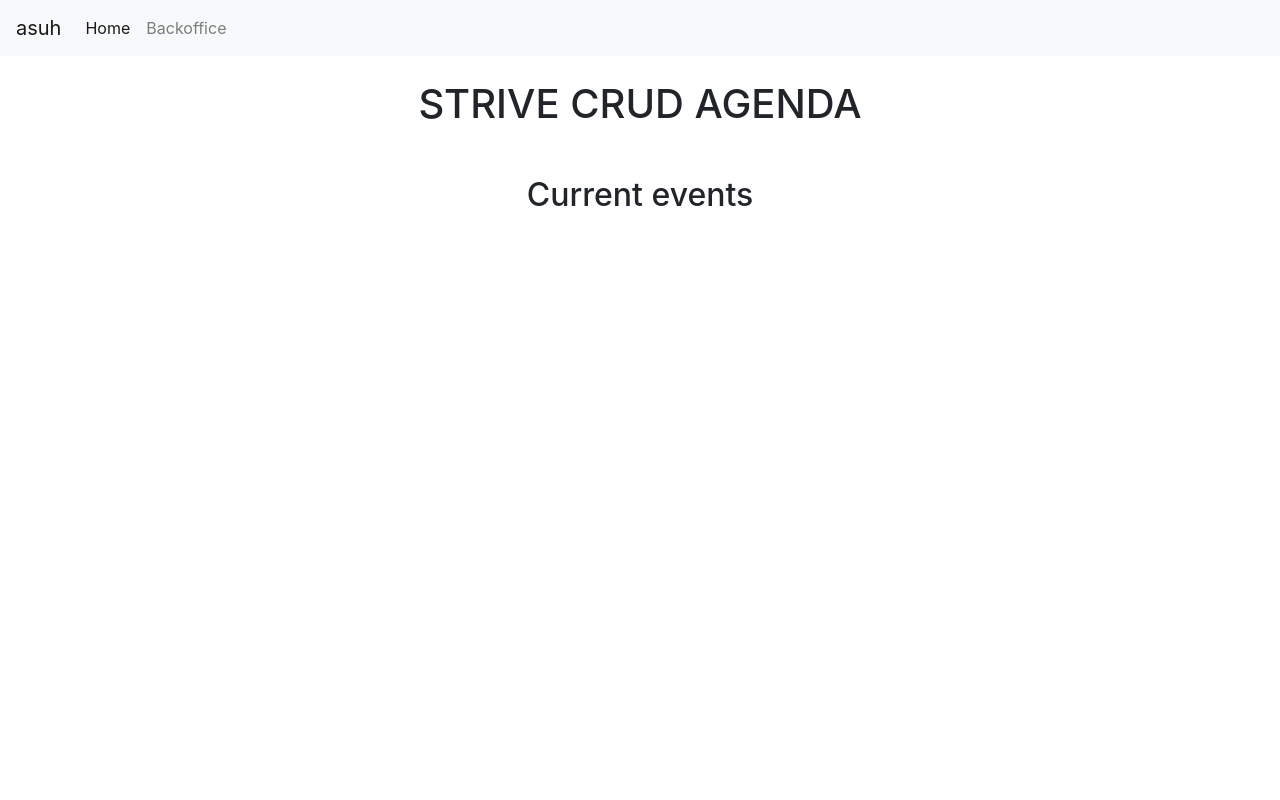
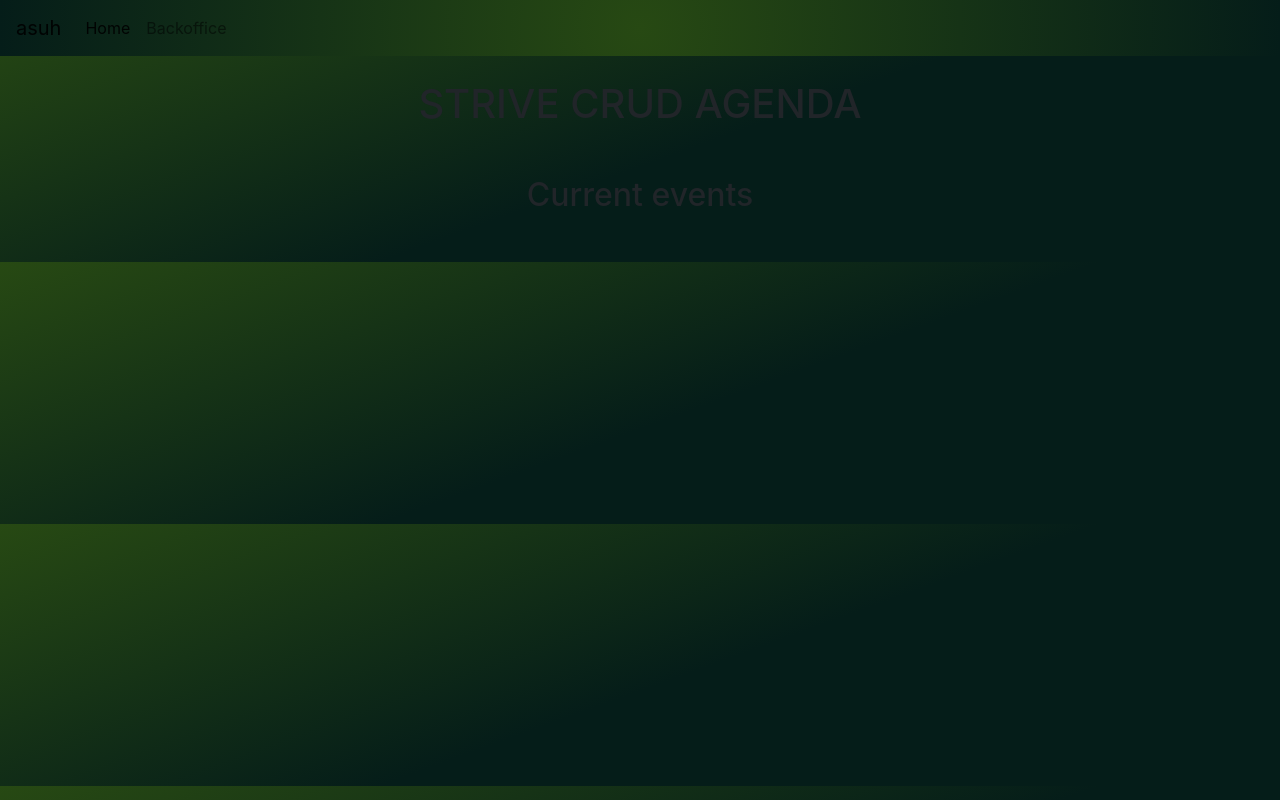
Before and after one commit to AriiMe/Strive-M3, a plain HTML site: page Day8/yeet.html in a window 1280 px wide. Drawn offline with nearby package versions, Linux system fonts and the light colour scheme; no server answers.

Commit message:
colors yay

```diff
--- a/Day8/yeet.html
+++ b/Day8/yeet.html
@@ -17,7 +17,21 @@
       integrity="sha384-TX8t27EcRE3e/ihU7zmQxVncDAy5uIKz4rEkgIXeMed4M0jlfIDPvg6uqKI2xXr2"
       crossorigin="anonymous"
     />
-
+    <style>
+            nav {
+              background: rgb(39,73,19);
+      background: radial-gradient(circle, rgba(39,73,19,1) 0%, rgba(5,29,25,1) 100%);
+              );
+            }
+            body {
+              background: rgb(39, 73, 19);
+              background: linear-gradient(
+                160deg,
+                rgba(39, 73, 19, 1) 0%,
+                rgba(5, 29, 25, 1) 55%
+              );
+            }
+    </style>
     <title>yeet</title>
   </head>
   <body>
@@ -103,7 +117,7 @@
                                     <h5 class="card-title">${e.name}</h5>
                                     <p class="card-text">${e.brand}</p>
                                     <p class="card-text">$${e.price}</p>
-                                    <a href="#" class="btn btn-warning">Buy</a>
+
                                     </div>`;
               productList.appendChild(product);
             });
```
